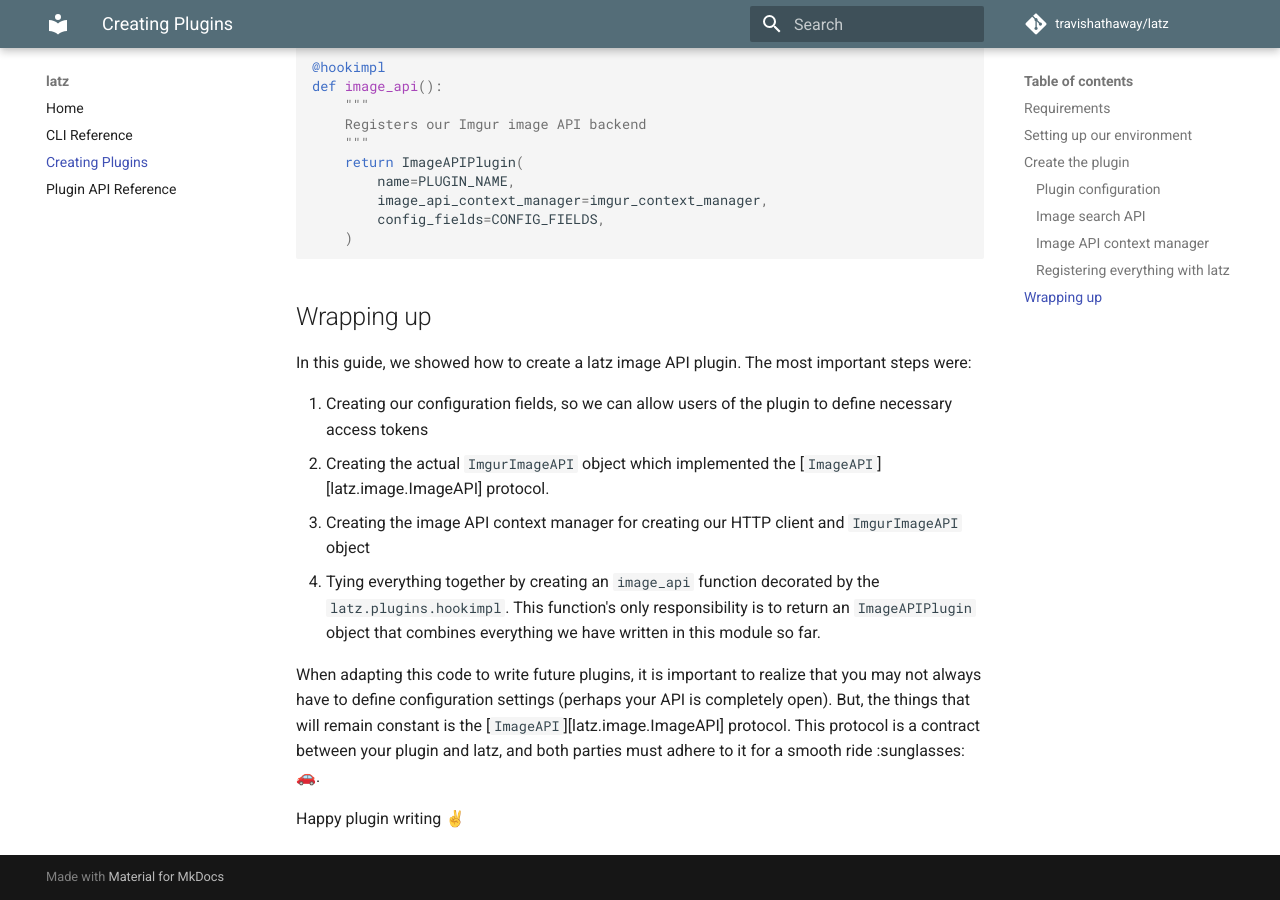
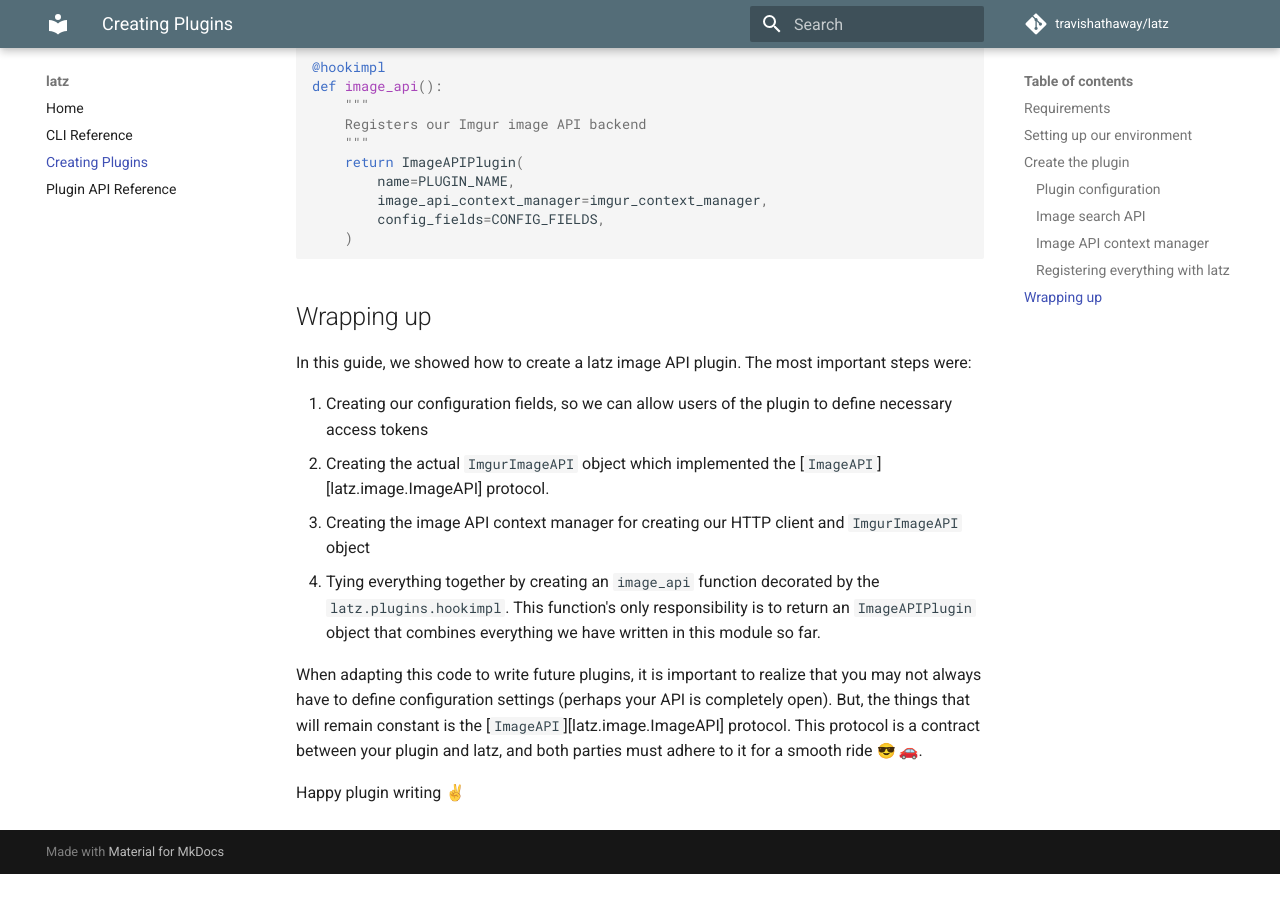
Before and after one commit to travishathaway/latz, an MkDocs documentation site: the page built from docs/creating-plugins.md, in a window 1280 px wide and 900 px high, scrolled down 5367 px. Built offline with MkDocs 1.6.1 and Material for MkDocs 9.7.7, drawn with Linux system fonts in a browser that asks for light colours; emoji names are drawn with the system emoji font; comment, search, counter and statistics services are not loaded; after the commit the page ends 6241 px from its top, so only the background shows below that; some of the changed text lies outside the part shown.

Commit message:
fixing mkdocs

```diff
--- a/mkdocs.yml
+++ b/mkdocs.yml
@@ -16,8 +16,8 @@
   - pymdownx.superfences
   - attr_list
   - pymdownx.emoji:
-      emoji_index: "!!python/name:materialx.emoji.twemoji"
-      emoji_generator: "!!python/name:materialx.emoji.to_svg"
+      emoji_index: !!python/name:materialx.emoji.twemoji
+      emoji_generator: !!python/name:materialx.emoji.to_svg
 
 plugins:
   - search
```
Also changed, not shown: .pre-commit-config.yaml (+4 -7 lines).
